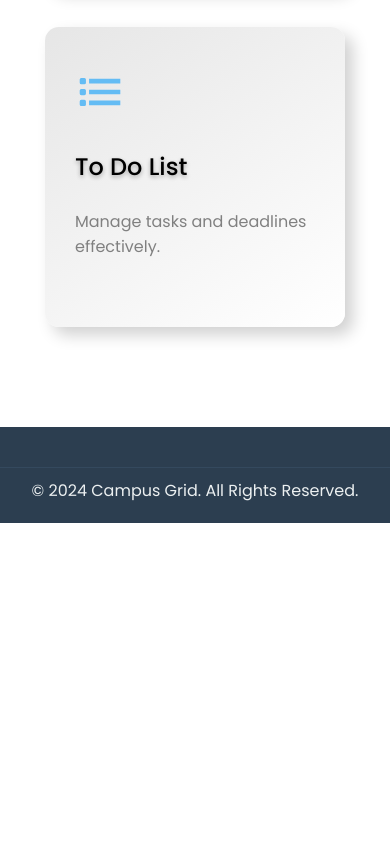
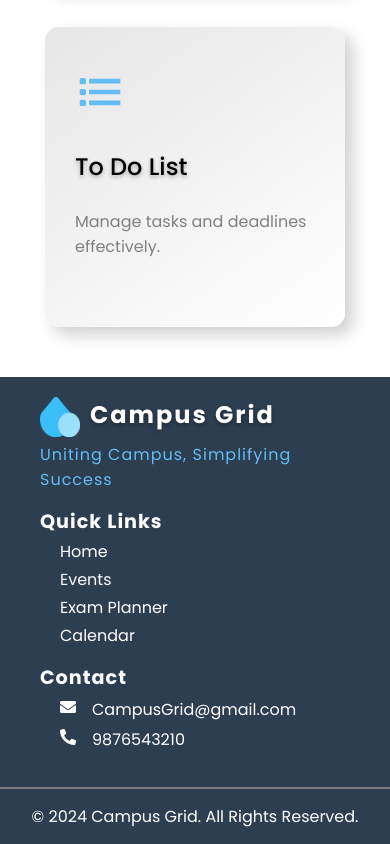
Before and after one commit to SivananthamDuraivel/CAMPUS-HUB, a React (Vite) app in the folder frontend/: page / in a window 390 px wide. Shown: the part 2673-3517 px from the top of the page. Before the commit the page ends 3196 px from the top, so only its background shows below. Built offline with nearby package versions, Linux system fonts and the light colour scheme.

Commit message:
[Frontend][Footer] Footer changed

```diff
--- a/frontend/dev-dist/sw.js
+++ b/frontend/dev-dist/sw.js
@@ -82,7 +82,7 @@ define(['./workbox-54d0af47'], (function (workbox) { 'use strict';
     "revision": "3ca0b8505b4bec776b69afdba2768812"
   }, {
     "url": "index.html",
-    "revision": "0.2nth5jtsuu"
+    "revision": "0.b9tiukras98"
   }], {});
   workbox.cleanupOutdatedCaches();
   workbox.registerRoute(new workbox.NavigationRoute(workbox.createHandlerBoundToURL("index.html"), {
--- a/frontend/src/components/Footer/Footer.jsx
+++ b/frontend/src/components/Footer/Footer.jsx
@@ -1,10 +1,41 @@
 import React from "react";
-import { FaFacebook, FaTwitter, FaLinkedin, FaInstagram } from "react-icons/fa";
+import { FaFacebook, FaTwitter, FaLinkedin, FaInstagram, FaEnvelope, FaPhoneAlt } from "react-icons/fa";
 import footerStyles from "./Footer.module.css";
+import { Link } from "react-router-dom";
+import logo from "../../pages/Landing/assets/logo.png";
 
 const Footer = () => {
   return (
     <footer className={footerStyles.footer}>
+      <div className={footerStyles.container}>
+        <div className={footerStyles.logoContainer}>
+          <div className={footerStyles.name}>
+            <img src={logo} alt="Logo" className={footerStyles.logo} />
+            <h1>Campus Grid</h1>
+          </div>
+          <p>Uniting Campus, Simplifying Success</p>
+        </div>
+        <div className={footerStyles.quickLinks}>
+          <h2>Quick Links</h2>
+          <ul>
+            <li><Link className={footerStyles.link} to="/">Home</Link></li>
+            <li><Link className={footerStyles.link} to = "/createEvent">Events</Link></li>
+            <li><Link className={footerStyles.link} to = "/examHallPlanner">Exam Planner</Link></li>
+            <li><Link className={footerStyles.link}>Calendar</Link></li>
+          </ul>
+        </div>
+        <div className={footerStyles.contact}>
+          <h2>Contact</h2>
+          <ul>
+            <li>
+              <a href="mailto:CampusGrid@gmail.com"><FaEnvelope className={footerStyles.icon} /><span>CampusGrid@gmail.com</span></a>
+            </li>
+            <li>
+              <a href="tel:+919876543210"><FaPhoneAlt className={footerStyles.icon} /><span>9876543210</span></a>
+            </li>
+          </ul>
+        </div>
+      </div>
       <div className={footerStyles.bottom}>
         <p>© 2024 Campus Grid. All Rights Reserved.</p>
       </div>
--- a/frontend/src/components/Footer/Footer.module.css
+++ b/frontend/src/components/Footer/Footer.module.css
@@ -1,62 +1,126 @@
 .footer {
+  display: flex;
+  flex-direction: column;
+  justify-content: center;
   background-color: #2c3e50;
-  color: #ecf0f1;
-  padding: 20px 0;
-  margin-top: 5rem;
+  margin-top: 30px;
+}
+
+.bottom {
+  padding: 15px;
+  border-top: 2px solid grey;
+  width: 100%;
+  text-align: center;
+}
+
+.bottom p {
+  text-align: center;
+  color: #fff;
 }
 
 .container {
   display: flex;
-  flex-wrap: wrap;
   justify-content: space-between;
   align-items: center;
-  padding: 20px;
+  padding: 20px 30px;
+  flex-wrap: wrap;
 }
 
-.logoSection h2 {
-  font-size: 1.5rem;
-  margin-bottom: 10px;
-  color: var(--mainColor);
-  text-transform: uppercase;
-  letter-spacing: 2px;
-  text-shadow: 0 2px 4px rgba(0,0,0,0.3);
+.logo {
+  width: 40px;
+  height: 40px;
 }
 
-.linksSection {
+.name {
+  display: flex;
+}
+
+.name h1 {
+  font-size: 2rem;
+  margin-left: 10px;
+  color: #fff;
+  text-shadow: 0 2px 4px rgba(0,0,0,0.3);
+  letter-spacing: 2px;
+}
+
+.logoContainer p {
+  margin-top: 5px;
+  color: var(--mainColor);
+  letter-spacing: 1px;
+}
+.quickLinks {
   text-align: center;
 }
-.linksSection ul {
-  list-style: none;
-  padding: 0;
+
+.quickLinks h2 {
+  font-size: 1.2rem;
+  color: #fff;
+  letter-spacing: 1px;
 }
 
-.linksSection ul li {
-  margin: 5px 0;
+.quickLinks ul li .link {
+  color: #fff;
 }
 
-.linksSection ul li a {
-  text-decoration: none;
-  color: #ecf0f1;
+.quickLinks ul li {
+  margin-top: 3px;
 }
 
-.linksSection ul li a:hover {
-  color: #e67e22;
+.contact {
+  color: #fff;
 }
 
-.socialIcons a {
-  margin-right: 10px;
-  color: #ecf0f1;
-  font-size: 1.5rem;
-  text-decoration: none;
+.contact h2 {
+  font-size: 1.2rem;
+  color: #fff;
+  letter-spacing: 1px;
+  text-align: center;
 }
 
-.socialIcons a:hover {
-  color: #e67e22;
+.contact ul li {
+  margin-top: 5px;
 }
 
-.bottom {
-  text-align: center;
-  margin-top: 20px;
-  border-top: 1px solid #34495e;
-  padding-top: 10px;
+.contact ul li a {
+  color: #fff;
 }
+
+@media screen and (max-width: 850px) {
+  .container {
+    flex-direction: column;
+    align-items: flex-start;
+    justify-content: flex-start;
+    padding: 20px 40px;
+  }
+
+  .logoContainer, .quickLinks, .contact {
+    margin-bottom: 15px;
+    width: 100%;
+  }
+
+  .name {
+    align-items: flex-start;
+  }
+
+  .name h1 {
+    text-align: left;
+  }
+
+  .quickLinks ul, .contact ul {
+    padding-left: 20px;
+  }
+
+  .quickLinks ul li, .contact ul li {
+    text-align: left;
+  }
+
+  .quickLinks h2, .contact h2 {
+    text-align: left;
+  }
+}
+
+@media screen and (max-width : 450px) {
+  .name h1 {
+    font-size: 1.5rem;
+  }
+}
--- a/frontend/src/components/Sidebar/Sidebar.jsx
+++ b/frontend/src/components/Sidebar/Sidebar.jsx
@@ -14,7 +14,6 @@ function Navbar() {
 
   const showSidebar = () => setSidebar(!sidebar);
 
-  // Get the Sidebar items based on the role
   const items = SidebarData[role] || [];
 
   return (
--- a/frontend/src/pages/Landing/Landing.module.css
+++ b/frontend/src/pages/Landing/Landing.module.css
@@ -3,7 +3,6 @@
 .landing-light {
     --mainColor: #64bcf4;
     --hoverColor: #5bacdf;
-    /* --backgroundColor: #f1f8fc; */
     --backgroundColor: #ffffff;
     --darkOne: #312f3a;
     --darkTwo: #45424b;
```
Also changed, not shown: frontend/src/pages/Landing/Navbar.jsx (deleted, +0 -90 lines).
